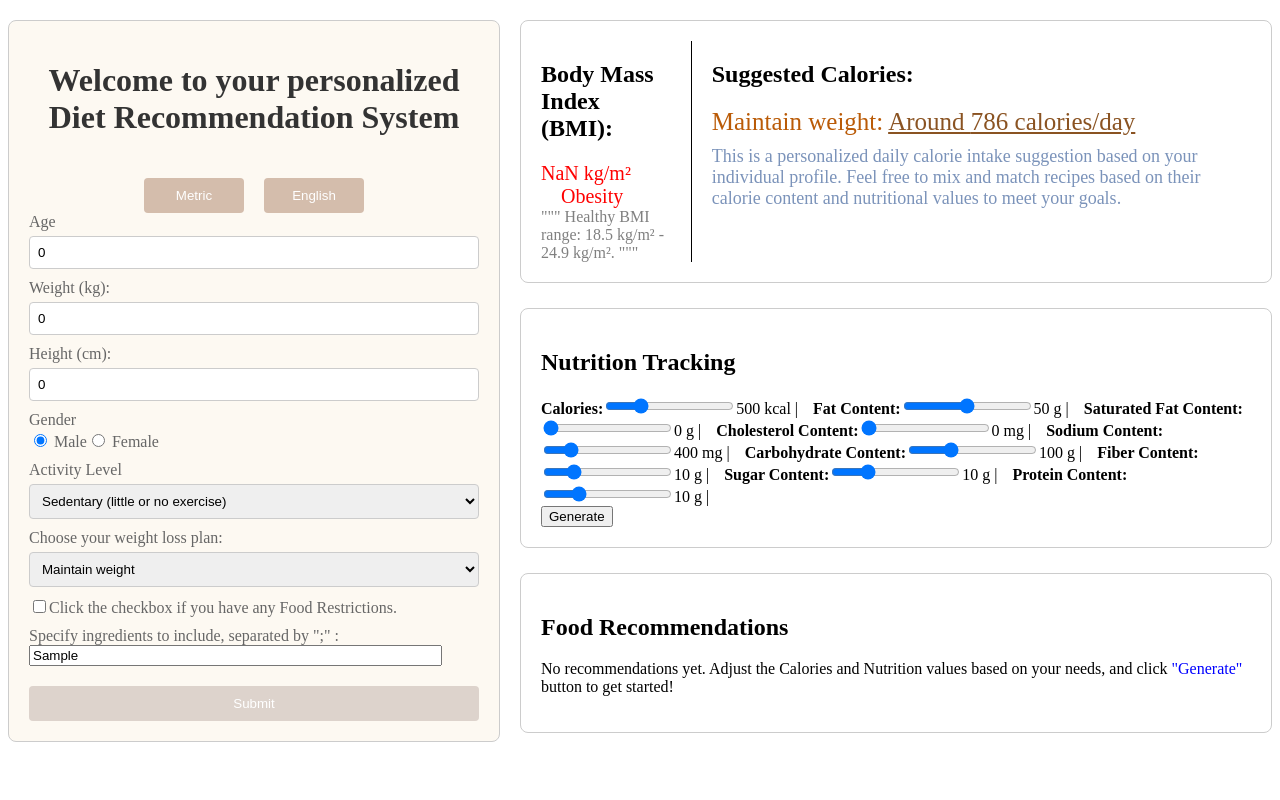
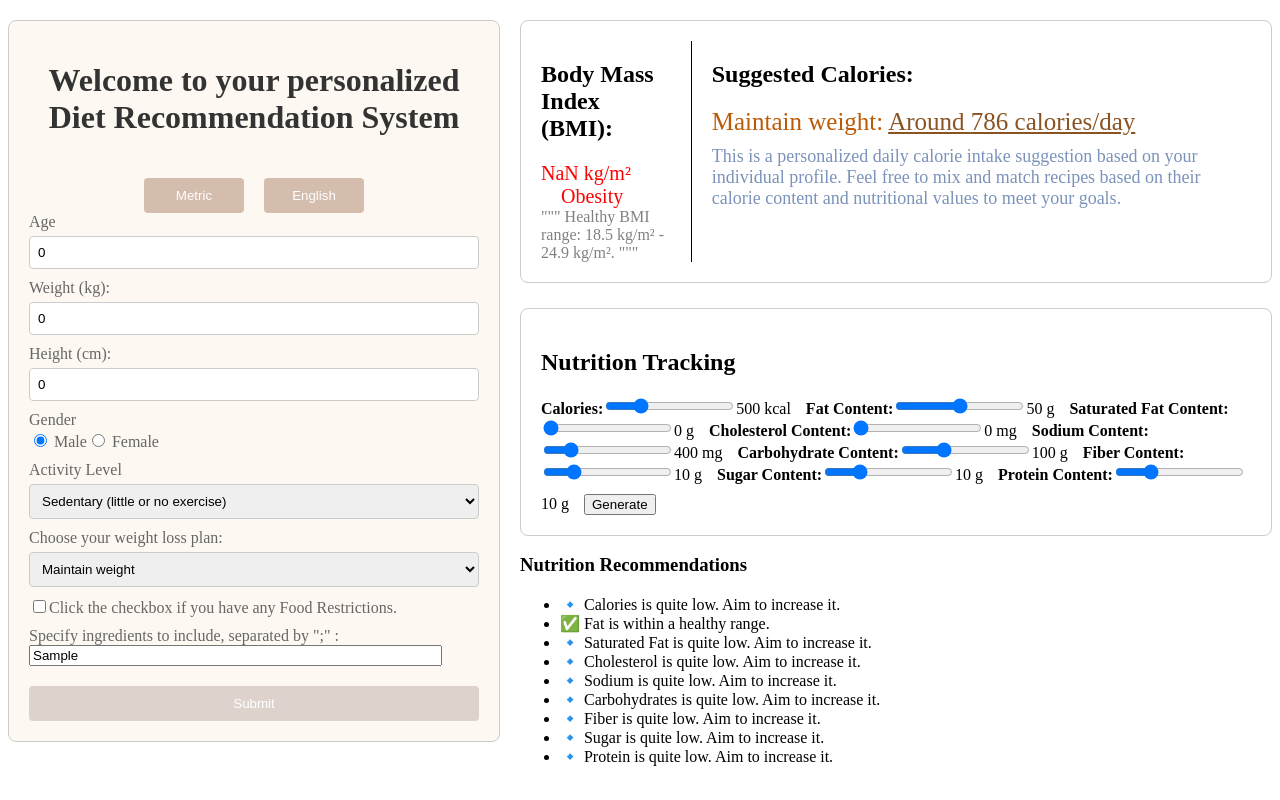
Before and after one commit to JianingWen/Personalized-food-recommendation-system, a React (Create React App) app in the folder diet-recommendation-app/: page / in a window 1280 px wide. Both pictures are taken after typing "Sample" into the empty fields and a click on the button "Submit". Shown: the top 800 px of the page. Built offline with nearby package versions, Linux system fonts and the light colour scheme.

Commit message:
replace dietForm.jsx with update versions

```diff
--- a/diet-recommendation-app/src/dietForm.jsx
+++ b/diet-recommendation-app/src/dietForm.jsx
@@ -1,5 +1,7 @@
 import React, { useState, useEffect, Component } from 'react';
+import { Bar } from 'react-chartjs-2';
 import './dietForm.css';
+import 'chart.js/auto';
 // import recipeImageIcon from './image_sources/image_icon.png';
 
 function DietForm() {
@@ -36,7 +38,8 @@ function DietForm() {
     const [showNutrition, setShowNutrition] = useState(false);
     const [imageUrl, setImageUrl] = useState('');
     const [error, setError] = useState('');
-
+    const [showChart, setShowChart] = useState(false);
+    const [chartData, setChartData] = useState(null);
     // const toggleUnit = () => {
     //     setUnit(prevUnit => (prevUnit === 'metric' ? 'english' : 'metric'));
     // };
@@ -178,8 +181,10 @@ function DietForm() {
 
         setShowNutrition(true);
     };
+    const [nutritionRecommendations, setNutritionRecommendations] = useState([]);
 
     const handleGenerateClick = async () => {
+        setNutritionRecommendations(generateRecommendations());
         setRecommendations([]);
         const payload = {
             nutrition_input: [
@@ -203,6 +208,7 @@ function DietForm() {
                 return_distance: false,
             },
         };
+
         console.log('payload', payload)
         try {
             const response = await fetch("http://127.0.0.1:5000/predict", {
@@ -212,14 +218,6 @@ function DietForm() {
                 },
                 body: JSON.stringify(payload),
             });
-
-            // const response = await fetch('/submit', {
-            //     method: 'POST',
-            //     headers: {
-            //         'Content-Type': 'application/json'
-            //     },
-            //     body: JSON.stringify(formData)
-            // });
 
             const data = await response.json();
             console.log('Response:', data);
@@ -236,11 +234,6 @@ function DietForm() {
         }
     };
 
-    // const toggleExpand = (index) => {
-    //     setExpandedIndex((prevIndex) => (prevIndex === index ? null : index));
-    //     setExpandedImageIndex((prevIndex) => (prevIndex === index ? null : index));
-    // };
-
     const toggleExpand = (recipeName, index) => {
         setSearchTerm(recipeName)
         if (expandedIndex === index) {
@@ -253,9 +246,6 @@ function DietForm() {
             fetchImage();
         }
     };
-
-
-
 
     const [isPressed, setIsPressed] = useState(false);
     const handleMouseDown = () => {
@@ -290,82 +280,110 @@ function DietForm() {
         }
     };
 
-    // const viewImage = (recipeName, index) => {
-    //     // setSearchTerm(recipeName);
-    //     // fetchImage();
-    // };
+    const viewNutritions = (recipe, index) => {
+        setShowChart(true);
+        setExpandedIndex(index);
 
-    const viewNutritions = (recipe) => {
-
-        const recipeNutrions = [
-            recipe.Calories, recipe.FatContent, recipe.SaturatedFatContent, recipe.CholesterolContent,
-            recipe.SodiumContent, recipe.CarbohydrateContent, recipe.FiberContent, recipe.SugarContent,
-            recipe.ProteinContent
+        const recipeNutrition = [
+            recipe.Calories,
+            recipe.FatContent,
+            recipe.SaturatedFatContent,
+            recipe.CholesterolContent,
+            recipe.SodiumContent,
+            recipe.CarbohydrateContent,
+            recipe.FiberContent,
+            recipe.SugarContent,
+            recipe.ProteinContent,
         ];
-
-        const nutritionInput = [
-            formData.calories, formData.fatContent, formData.saturatedFatContent, formData.cholesterolContent,
-            formData.sodiumContent, formData.carbohydrateContent, formData.fiberContent, formData.sugarContent,
+        const userInputNutrition = [
+            formData.calories,
+            formData.fatContent,
+            formData.saturatedFatContent,
+            formData.cholesterolContent,
+            formData.sodiumContent,
+            formData.carbohydrateContent,
+            formData.fiberContent,
+            formData.sugarContent,
             formData.proteinContent,
         ];
-
-        const nutritionData = {
-            labels: ['Calories', 'Fat Content', 'Saturated Fat Content', 'Cholesterol Content', 'Sodium Content', 'Carbohydrate Content', 'Fiber Content', 'Sugar Content', 'Protein Content'],
+        setChartData({
+            labels: [
+                'Calories', 'Fat (g)', 'Saturated Fat (g)', 'Cholesterol (mg)',
+                'Sodium (mg)', 'Carbohydrates (g)', 'Fiber (g)', 'Sugars (g)', 'Proteins (g)'
+            ],
             datasets: [
                 {
                     label: 'User Input Nutritional Values',
-                    data: nutritionInput,
-                    backgroundColor: 'rgba(54, 162, 235, 0.2)',
+                    data: userInputNutrition,
+                    backgroundColor: 'rgba(54, 162, 235, 0.5)',
                     borderColor: 'rgba(54, 162, 235, 1)',
                     borderWidth: 1,
                 },
                 {
                     label: 'Recipe Nutritional Values',
-                    data: recipeNutrions,
-                    backgroundColor: 'rgba(255, 99, 132, 0.2)',
+                    data: recipeNutrition,
+                    backgroundColor: 'rgba(255, 99, 132, 0.5)',  // Red
                     borderColor: 'rgba(255, 99, 132, 1)',
                     borderWidth: 1,
+                },
+            ],
+        });
+    };
+    const generateRecommendations = () => {
+        const { age, gender, weightPlan} = formData;
+        const nutrientLimits = {
+            calories: gender === 'male' ? 2500 : 2000,
+            fatContent: 70,
+            saturatedFatContent: 20,
+            cholesterolContent: 300,
+            sodiumContent: 2300,
+            carbohydrateContent: 275,
+            fiberContent: 28,
+            sugarContent: 50,
+            proteinContent: 50,
+        };
+        if (age > 50) {
+            nutrientLimits.sodiumContent = 1500; // Lower sodium limit for older adults
         }
-            ]
+        if (weightPlan === 'Lose weight') {
+            nutrientLimits.calories -= 500; // Reduce calories for weight loss
+        } else if (weightPlan === 'Gain weight') {
+            nutrientLimits.calories += 500; // Increase calories for weight gain
+        }
+        const recommendations = [];
+        const nutrients = [
+            { name: 'Calories', value: formData.calories, limit: nutrientLimits.calories },
+            { name: 'Fat', value: formData.fatContent, limit: nutrientLimits.fatContent },
+            { name: 'Saturated Fat', value: formData.saturatedFatContent, limit: nutrientLimits.saturatedFatContent },
+            { name: 'Cholesterol', value: formData.cholesterolContent, limit: nutrientLimits.cholesterolContent },
+            { name: 'Sodium', value: formData.sodiumContent, limit: nutrientLimits.sodiumContent },
+            { name: 'Carbohydrates', value: formData.carbohydrateContent, limit: nutrientLimits.carbohydrateContent },
+            { name: 'Fiber', value: formData.fiberContent, limit: nutrientLimits.fiberContent },
+            { name: 'Sugar', value: formData.sugarContent, limit: nutrientLimits.sugarContent },
+            { name: 'Protein', value: formData.proteinContent, limit: nutrientLimits.proteinContent },
+        ];
+
+        nutrients.forEach((nutrient) => {
+            if (nutrient.value > nutrient.limit) {
+                recommendations.push(`⚠️ ${nutrient.name} exceeds the recommended limit (${nutrient.limit}). Consider reducing it.`);
+            } else if (nutrient.value < nutrient.limit * 0.7) {
+                recommendations.push(`🔹 ${nutrient.name} is quite low. Aim to increase it.`);
+            } else {
+                recommendations.push(`✅ ${nutrient.name} is within a healthy range.`);
+            }
+        });
+
+        return recommendations;
     };
-
-        const width = 1000;
-        const height = 500;
-        const left = window.screenX + (window.outerWidth - width) / 2;
-        const top = window.screenY + (window.outerHeight - height) / 2;
-
-
-        // const chartWindow = window.open("", "_blank");
-        const chartWindow = window.open("", "_blank", `width=${width},height=${height},left=${left},top=${top}`);
-
-        chartWindow.document.write(`<html><head><title>Nutritional Comparison</title></head><body><div id='root'></div><script src="https://cdn.jsdelivr.net/npm/chart.js"></script><script>
-            const ctx = document.createElement('canvas');
-            document.getElementById('root').appendChild(ctx);
-            const chart = new Chart(ctx, {
-                type: 'bar',
-                data: ${JSON.stringify(nutritionData)},
-                options: { scales: { y: { beginAtZero: true } } }
-            });
-        </script></body></html>`);
-        chartWindow.document.close();
-    };
-
-
-    // useEffect(() => {
-    //     if (expandedIndex === index) {
-    //         fetchImage(recipe.name);
-    //     }
-    // }, [expandedIndex, index, recipe.name]);
-
+    useEffect(() => {
+        setNutritionRecommendations(generateRecommendations(formData));
+    }, []);
     return (
         <div className="diet-info-container">
             <form onSubmit={handleSubmit}>
                 <div className="diet-form">
                     <h1>Welcome to your personalized Diet Recommendation System</h1>
-                    {/* <div style={{ display: 'flex', justifyContent: 'center' }}>
-                        <button type="button" id='unit' onClick={toggleUnit} className={`unit-button ${unit === 'metric' ? 'active' : ''}`} style={{ width: '100px', alignItems: 'center', marginRight: '10px'}}>Metric</button>
-                        <button type="button" onClick={toggleUnit} className={`unit-button ${unit === 'metric' ? 'active' : ''}`} style={{ width: '100px', alignItems: 'center', marginLeft: '10px'}}>English</button>
-                    </div> */}
+
                     <div style={{ display: 'flex', justifyContent: 'center' }}>
                         <button type="button" onClick={() => toggleUnit('metric')} className={`unit-button ${unit === 'metric' ? 'active' : ''}`} style={{ width: '100px', alignItems: 'center', marginRight: '10px'}}>
                             Metric
@@ -443,20 +461,7 @@ function DietForm() {
                         Click the checkbox if you have any Food Restrictions.
                     </label>
                     {formData.hasRestrictions && (
-                        // <label>
-                        //     Select your food restriction:
-                        //     <select
-                        //         name="foodRestriction"
-                        //         value={formData.foodRestriction}
-                        //         onChange={handleChange}
-                        //     >
-                        //         <option value="">Please select</option>
-                        //         <option value="glutenFree">Gluten-Free</option>
-                        //         <option value="nutFree">Nut-Free</option>
-                        //         <option value="dairyFree">Dairy-Free</option>
-                        //         <option value="vegan">Vegan</option>
-                        //     </select>
-                        // </label>
+
                         <label>
                             Specify ingredients to not include, separated by ";" :
                             <input
@@ -478,23 +483,6 @@ function DietForm() {
                             onChange={handleChange}
                         />
                     </label>
-                    {/* <label>
-                        Specify ingredients to not include, separated by ";" :
-                        <input
-                            type="text"
-                            name="noIngredients"
-                            placeholder="Ingredient1;Ingredient2;..."
-                            value={formData.noIngredients}
-                            onChange={handleChange}
-                        />
-                    </label> */}
-                    {/* <label>Meals per day<input type="number" name="mealsPerDay" value={formData.mealsPerDay} onChange={handleChange} /></label> */}
-                    {/* <button onClick={() => console.log(formData)}>Generate</button> */}
-
-                    {/* <label>Results:</label>
-                    <div>BMI: {formData.bmi} (Category: <span style={{ color: formData.color }}>{formData.category}</span>)</div>
-                    <div>BMR: {formData.bmr} calories/day</div>
-                    <div>Maintenance Calories: {formData.maintenanceCalories} calories/day</div> */}
 
                     <button type="submit">Submit</button>
                 </div>
@@ -527,58 +515,61 @@ function DietForm() {
                 </div>
 
                 {showNutrition && (
+                    <div className="nutrition-container">
                         <div className="nutrition-tracking">
                             <h2>Nutrition Tracking</h2>
                             <label><b>Calories:</b>
                                 <input type="range" name="calories" min="0" max="2000" value={formData.calories} onChange={handleNutritionChange} />
-                            {formData.calories} kcal |
+                                {formData.calories} kcal
                             </label>
                             <label><b>Fat Content:</b>
                                 <input type="range" name="fatContent" min="0" max="100" value={formData.fatContent} onChange={handleNutritionChange} />
-                            {formData.fatContent} g |
+                                {formData.fatContent} g
                             </label>
                             <label><b>Saturated Fat Content:</b>
                                 <input type="range" name="saturatedFatContent" min="0" max="13" value={formData.saturatedFatContent} onChange={handleNutritionChange} />
-                            {formData.saturatedFatContent} g |
+                                {formData.saturatedFatContent} g
                             </label>
                             <label><b>Cholesterol Content:</b>
                                 <input type="range" name="cholesterolContent" min="0" max="300" value={formData.cholesterolContent} onChange={handleNutritionChange} />
-                            {formData.cholesterolContent} mg |
+                                {formData.cholesterolContent} mg
                             </label>
                             <label><b>Sodium Content:</b>
                                 <input type="range" name="sodiumContent" min="0" max="2300" value={formData.sodiumContent} onChange={handleNutritionChange} />
-                            {formData.sodiumContent} mg |
+                                {formData.sodiumContent} mg
                             </label>
                             <label><b>Carbohydrate Content:</b>
                                 <input type="range" name="carbohydrateContent" min="0" max="325" value={formData.carbohydrateContent} onChange={handleNutritionChange} />
-                            {formData.carbohydrateContent} g |
+                                {formData.carbohydrateContent} g
                             </label>
                             <label><b>Fiber Content:</b>
                                 <input type="range" name="fiberContent" min="0" max="50" value={formData.fiberContent} onChange={handleNutritionChange} />
-                            {formData.fiberContent} g |
+                                {formData.fiberContent} g
                             </label>
                             <label><b>Sugar Content:</b>
                                 <input type="range" name="sugarContent" min="0" max="40" value={formData.sugarContent} onChange={handleNutritionChange} />
-                            {formData.sugarContent} g |
+                                {formData.sugarContent} g
                             </label>
                             <label><b>Protein Content:</b>
                                 <input type="range" name="proteinContent" min="0" max="40" value={formData.proteinContent} onChange={handleNutritionChange} />
-                            {formData.proteinContent} g |
+                                {formData.proteinContent} g
                             </label>
-                        {/* <label>Calories:
-                            <div className="slider-value">{formData.calories} kcal</div>
-                            <input type="range" name="calories" min="0" max="2000" value={formData.calories} onChange={handleNutritionChange} />
-                        </label>
-                        <label>Fat Content:
-                            <div className="slider-value">{formData.fatContent} g</div>
-                            <input type="range" name="fatContent" min="0" max="100" value={formData.fatContent} onChange={handleNutritionChange} />
-                        </label> */}
+                            <button type="button" onClick={handleGenerateClick} style={{ marginTop: '10px' }}>Generate</button>
+                        </div>
 
-                        <div>
-                            <button type="button" onClick={handleGenerateClick}>Generate</button>
-                        </div>
+                        {nutritionRecommendations.length > 0 && (
+                            <div className="nutrition-recommendations">
+                                <h3>Nutrition Recommendations</h3>
+                                <ul>
+                                    {nutritionRecommendations.map((rec, idx) => (
+                                        <li key={idx}>{rec}</li>
+                                    ))}
+                                </ul>
                             </div>
                         )}
+                    </div>
+)}
+
                 {showNutrition && (
                     <div className="food-recommendations">
                         <h2>Food Recommendations</h2>
@@ -592,33 +583,24 @@ function DietForm() {
                                                 cursor: "pointer",
                                                 fontWeight: "bold",
                                                 color: expandedIndex === index ? "#007BFF" : "#000",
-                                            }}
-                                        >
+                                            }}>
                                             {recipe.Name} ({recipe.Calories} Calories)
-                                            {/* <button onClick={() => viewImage(recipe)} style={{ marginLeft: '10px' }}>View Nutritions</button> */}
-                                            {/* <button onClick={() => viewImage(recipe)} style={{  border: 'none', background: 'none'  }}> */}
-
-                                            {/* <img src={recipeImageIcon} alt="View Images" onMouseDown={handleMouseDown}
-                                                onMouseUp={handleMouseUp}
-                                                onMouseLeave={handleMouseUp} onClick={() => viewImage(recipe.Name)} style={{ cursor: 'pointer', width: '25px', height: '25px', opacity: isPressed ? 0.7 : 1, transition: 'opacity 0.2s ease'}} />
-
-                                            {imageUrl && <img src={imageUrl} alt="Search Result" />}
-                                                {error && <p>Error: {error}</p>} */}
-
-                                                {/* <img src={recipeImageIcon} alt="View Images" onMouseDown={handleMouseDown}
-                            onMouseUp={handleMouseUp}
-                            onMouseLeave={handleMouseUp} onClick={() => viewImage(recipe.Name, index)} style={{ cursor: 'pointer', width: '25px', height: '25px', opacity: isPressed ? 0.7 : 1, transition: 'opacity 0.2s ease'}} /> */}
-
-                        {/* {imageIndex === index && imageUrl && <img src={imageUrl} alt="Search Result" />}
-                        {imageIndex === index && error && <p>Error: {error}</p>} */}
-
-                                            <button onClick={() => viewNutritions(recipe)} style={{ marginLeft: '10px' }}>View Nutritions</button>
+                                            <button onClick={() => viewNutritions(recipe)} style={{ marginLeft: '10px' }}>See Details</button>
                                         </div>
                                         {expandedIndex === index && imageIndex === index &&(
-                                            <div className="recipe-details">
-                                                {/* {imageUrl && <img src={imageUrl} alt="Recipe Visual" style={{ width: '100%', maxHeight: '300px' }} />} */}
-                                                {imageUrl && <img src={imageUrl} alt="Recipe Image" style={{ width: '200px', height: '200px' }}/>}
+                                            <div className="recipe-details" style={{ display: 'flex', gap: '20px', alignItems: 'flex-start' }}>
+                                                {showChart && chartData && (
+                                                    <div style={{ width: '100%', maxWidth: '500px', height: '300px' }}>
+                                                    <Bar data={chartData} options={{ responsive: true, maintainAspectRatio: false }} />
+                                                    </div>
+                                                )}
+                                                {imageUrl && (
+                                                    <div style={{ flex: '0 0 200px', height: '200px', marginTop: '20px'}}>
+                                                        <img src={imageUrl} alt="Recipe Image" style={{ width: '100%', height:'100%', maxHeight: '200px', objectFit: 'cover', borderRadius: '8px' }}/>
+                                                    </div>
+                                                )}
                                                     {/* {error && <p>Error: {error}</p>} */}
+                                                <div style={{ flex: '1 1 300px' }}>
                                                 <p>
                                                     <b>Ingredients:</b>{" "}
                                                     {recipe.RecipeIngredientParts.join(", ")}
@@ -627,6 +609,7 @@ function DietForm() {
                                                     <b>Instructions:</b>{" "}
                                                     {recipe.RecipeInstructions.join("\n")}
                                                 </p>
+                                                </div>
                                             </div>
                                         )}
                                     </li>
```
Lines whose indentation alone changed are shown as unchanged.
